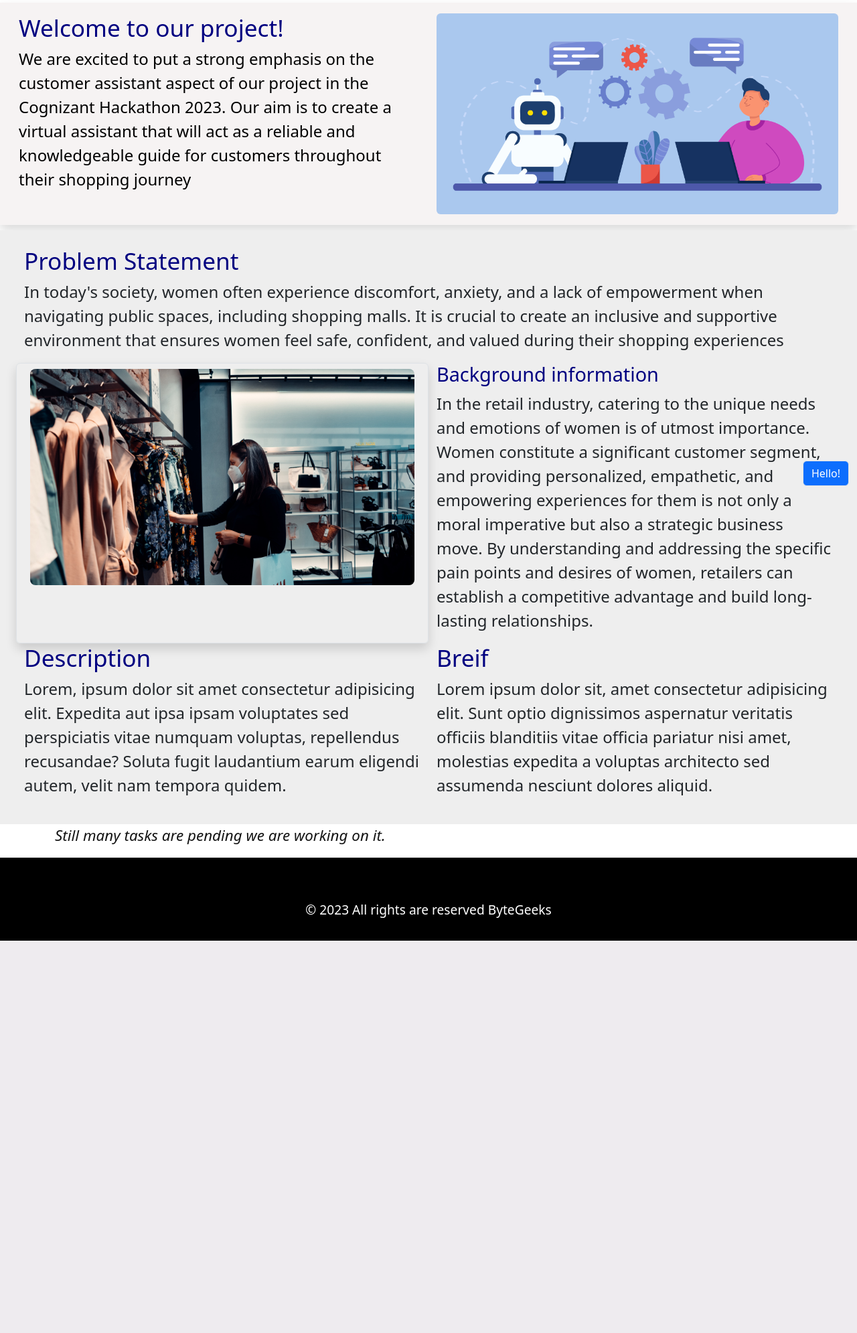
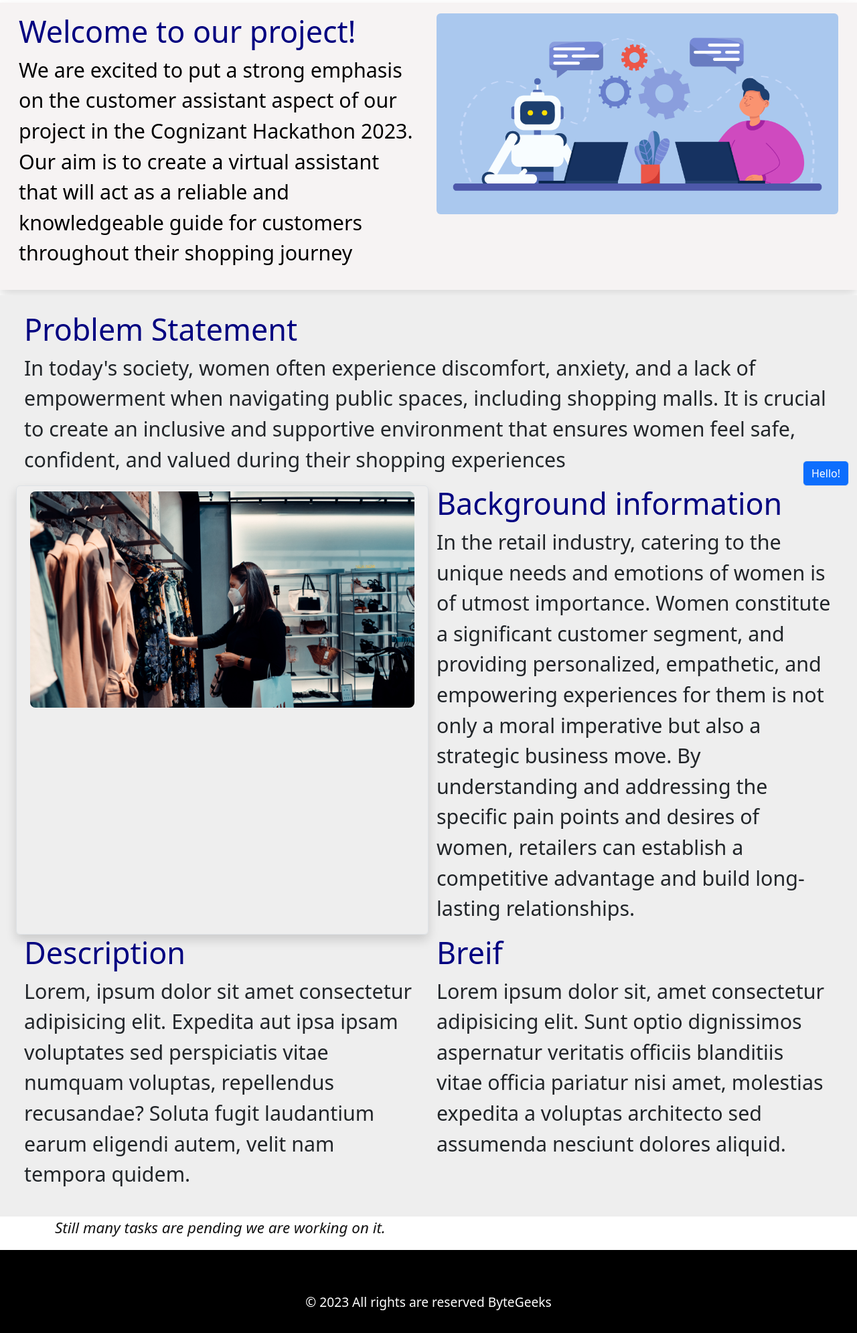
Before and after one commit to Chandangowda06/ByteGeeks, a Flask app: page / in a window 1280 px wide. Shown: the part 74-2065 px from the top of the page at 67% size. Before the commit the page ends 1479 px from the top, so only its background shows below. Run offline with Flask 3, Linux system fonts and the light colour scheme.

Commit message:
added font styles

```diff
--- a/templates/home.html
+++ b/templates/home.html
@@ -19,7 +19,7 @@
       width: 100%;
     }
     .cust-h{
-        font-size: 2.2rem;
+        font-size: 2.0rem;
         color: #000080;
       }
       .cust-h1{
@@ -27,7 +27,7 @@
         color: #000080;
       }
     .cust-p{
-        font-size: 1.5rem;
+        font-size: 1.2rem;
       }
       .cust-bg{
         background-color:   #eeeeee;
@@ -36,7 +36,7 @@
         color:#141414;
         font-size: 1.4rem;
       }
-    @media screen and (min-width:1350px) {
+    @media screen and (min-width:1000px) {
       .cust-p{
         font-size: 1.9rem;
       }
```
